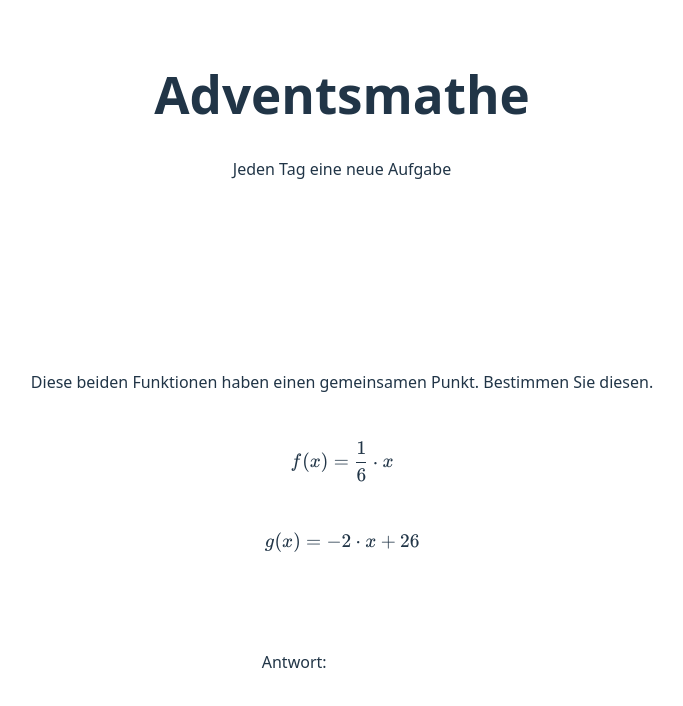
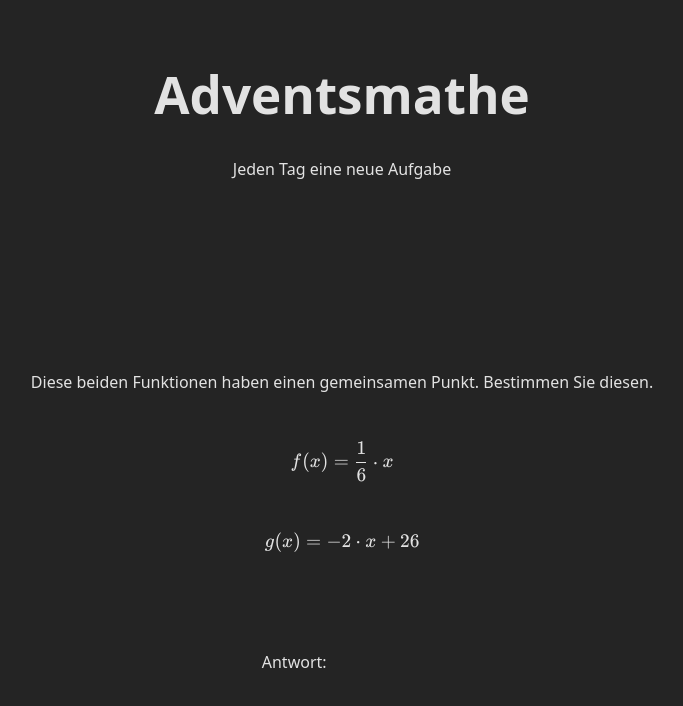
Before and after one commit to cedricgeissmann/advent-math, a Svelte app: page / in a window 1280 px wide. Shown: the top 706 px of the page, without its empty margins (298-981 px from the left). Built offline with nearby package versions, Linux system fonts and the light colour scheme.

Commit message:
Dark mode.

```diff
--- a/src/app.css
+++ b/src/app.css
@@ -3,7 +3,7 @@
   line-height: 1.5;
   font-weight: 400;
 
-  color-scheme: light dark;
+  color-scheme: dark;
   color: rgba(255, 255, 255, 0.87);
   background-color: #242424;
 
@@ -65,15 +65,15 @@
   outline: 4px auto -webkit-focus-ring-color;
 }
 
-@media (prefers-color-scheme: light) {
-  :root {
-    color: #213547;
-    background-color: #ffffff;
-  }
-  a:hover {
-    color: #747bff;
-  }
-  button {
-    background-color: #f9f9f9;
-  }
-}
+/* @media (prefers-color-scheme: light) { */
+/*   :root { */
+/*     color: #213547; */
+/*     background-color: #ffffff; */
+/*   } */
+/*   a:hover { */
+/*     color: #747bff; */
+/*   } */
+/*   button { */
+/*     background-color: #f9f9f9; */
+/*   } */
+/* } */
```
